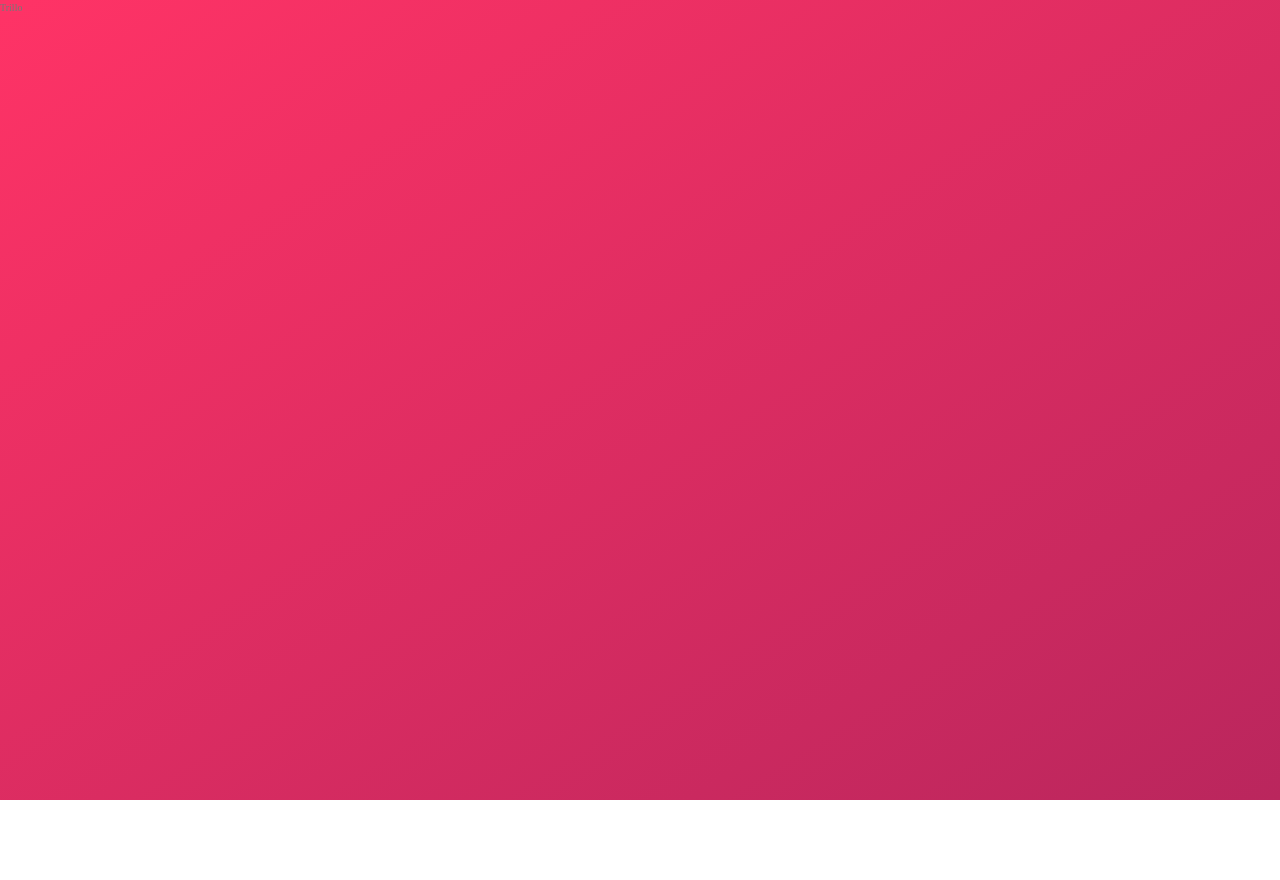
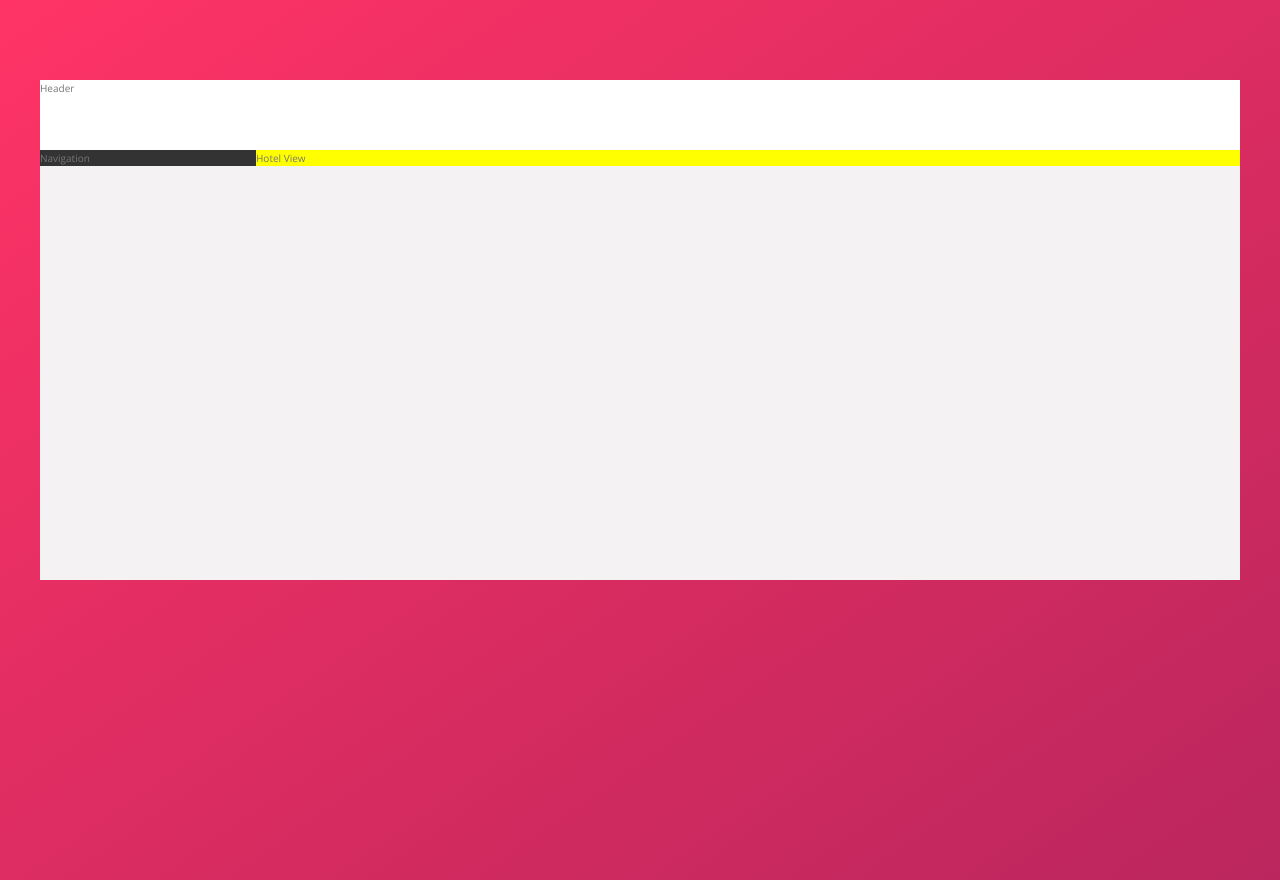
Before and after one commit to DannyClark90/Trillo, a website: page index.html in a window 1280 px wide. Before the commit the page ends 800 px from the top, so only its background shows below. Drawn offline with nearby package versions, Linux system fonts and the light colour scheme.

Commit message:
Initial layout set.

```diff
--- a/index.html
+++ b/index.html
@@ -4,13 +4,31 @@
         <meta charset="UTF-8">
         <meta name="viewport" content="width=device-width, initial-scale=1.0">
 
-        <link href="https://fonts.googleapis.com/css?family=Open+Sans:300,400,600" rel="stylesheet">
+        <link rel="preconnect" href="https://fonts.googleapis.com">
+        <link rel="preconnect" href="https://fonts.gstatic.com" crossorigin>
+        <link href="https://fonts.googleapis.com/css2?family=Open+Sans:ital,wght@0,300..800;1,300..800&display=swap" rel="stylesheet">
         <link rel="stylesheet" href="css/style.css">
         <link rel="shortcut icon" type="image/png" href="img/favicon.png">
 
         <title>trillo &mdash; Your all-in-one booking app</title>
     </head>
     <body>
-        Trillo
+        <div class="container">
+            <header class="header">
+                Header
+            </header>
+
+            <div class="content">
+                <nav class="sidebar">
+                    Navigation
+                </nav>
+
+                <main class="hotel-view">
+                    Hotel View
+                </main>
+            </div>
+
+
+        </div>
     </body>
 </html>
--- a/sass/_base.scss
+++ b/sass/_base.scss
@@ -11,6 +11,8 @@
     --color-grey-dark-1: #333;
     --color-grey-dark-2: #777;
     --color-grey-dark-3: #999;
+
+    --shadow-dark: box-shadow: 0 2rem 6rem rgba(0,0,0, .3);
 }
 
 * {
@@ -30,7 +32,7 @@ html{
 }
 
 body{
-    font-family: 'Open Sans, sans-serif';
+    font-family: "Open Sans", sans-serif;
     font-weight: 400;
     line-height: 1.6rem;
     background-image: linear-gradient(to right bottom, var(--color-primary-light), var(--color-primary-dark));
--- a/sass/_layout.scss
+++ b/sass/_layout.scss
@@ -0,0 +1,28 @@
+.container{
+    max-width: 120rem;
+    margin: 8rem auto;
+    background-color: var(--color-grey-light-2);
+    box-shadow: var(--shadow-dark);
+    min-height: 50rem;
+}
+
+.header{
+    height: 7rem;
+    background-color: #fff;
+    border-bottom: var(--color-grey-light-1);
+}
+
+.content{
+    display: flex;
+}
+
+.sidebar{
+    background-color: var(--color-grey-dark-1);
+    flex: 0 0 18%;
+}
+
+.hotel-view{
+    background-color: yellow;
+
+    flex: 1;
+}
```
Also changed, not shown: css/style.css.
